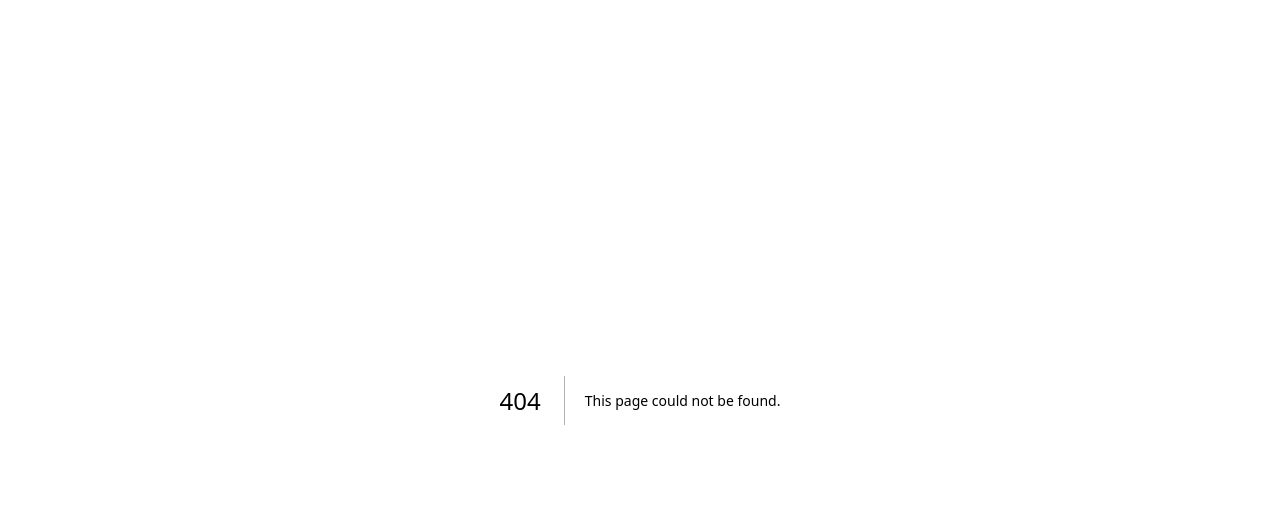
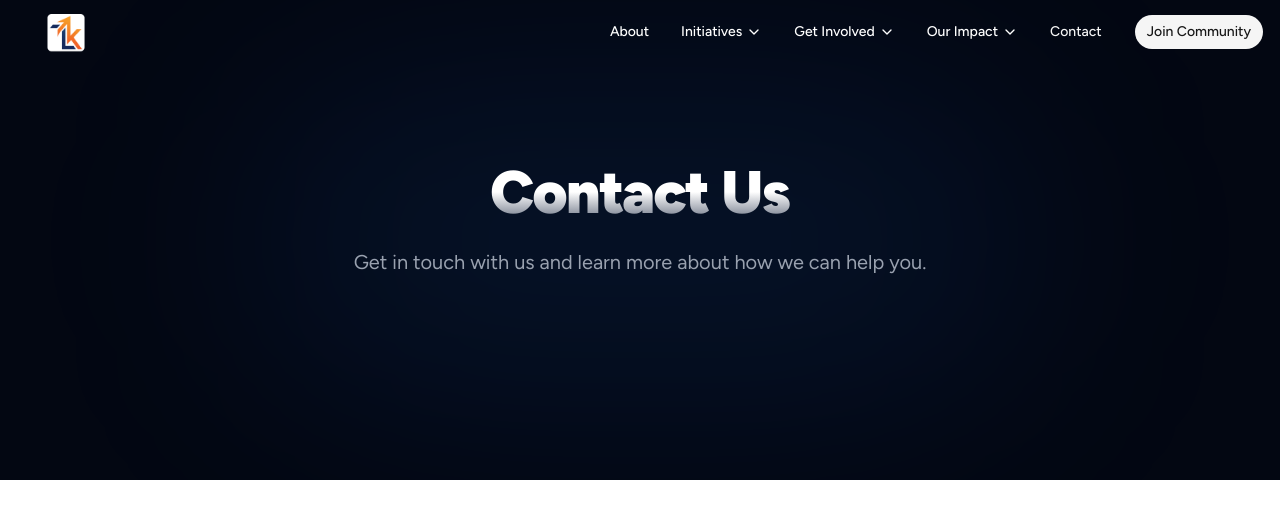
Before and after one commit to Thrive-Link/thrivelink, a Next.js app: page /contact in a window 1280 px wide. Before the commit this address had no page. Shown: the top 518 px of the page. Built offline with nearby package versions, Linux system fonts and the light colour scheme.

Commit message:
feat: Update About page function name and enhance SectionHero component styling; add Contact and Volunteer pages

```diff
--- a/app/about/page.tsx
+++ b/app/about/page.tsx
@@ -1,7 +1,7 @@
 import SectionHero from "@/components/SectionHero";
 
 
-export default function page() {
+export default function About() {
   return (
     <div>
       <SectionHero title="About Us" description="Learn more about our company and mission." />
--- /dev/null
+++ b/app/contact/page.tsx
@@ -0,0 +1,10 @@
+import SectionHero from "@/components/SectionHero";
+
+
+export default function Contact() {
+  return (
+    <div>
+      <SectionHero title="Contact Us" description="Get in touch with us and learn more about how we can help you." />
+    </div>
+  )
+}
--- /dev/null
+++ b/app/volunteer/page.tsx
@@ -0,0 +1,10 @@
+import SectionHero from "@/components/SectionHero";
+
+
+export default function Volunteer() {
+  return (
+    <div>
+      <SectionHero title="Volunteer" description="Join our team and make a difference in the lives of others." />
+    </div>
+  )
+}
--- a/components/Navbar.tsx
+++ b/components/Navbar.tsx
@@ -14,7 +14,7 @@ type NavLink = {
   dropdown?: { name: string; href: string }[];
 };
 
-const navLinks = [
+const navLinks: NavLink[] = [
   { name: "About", href: "/about" },
   {
     name: "Initiatives", // Captures Programs, Events, Resources
--- a/components/SectionHero.tsx
+++ b/components/SectionHero.tsx
@@ -25,26 +25,38 @@ export default function SectionHero({
   };
 
 return (
-    <section className="relative bg-gray-900 text-white py-20">
-      <div className="relative z-30 w-full">
+  <section className="relative min-h-[60vh] flex flex-col items-center justify-center overflow-hidden bg-gray-950 text-white px-6">
+    {/* Background Glows */}
+    <div className="absolute inset-0 z-0">
+      <div className="absolute top-1/2 left-1/2 -translate-x-1/2 -translate-y-1/2 w-[60%] h-[60%] rounded-full bg-blue-500/10 blur-[120px]" />
+    </div>
+
+    <div className="absolute top-0 w-full z-30">
       <Navbar />
     </div>
+
     <motion.div
       variants={container}
       initial="hidden"
       animate="show"
-        className="container mx-auto px-4"
+      className="relative z-10 flex flex-col items-center text-center"
     >
       <motion.h1
         variants={item}
-          className="text-4xl md:text-5xl font-bold mb-4"
+        className="text-5xl md:text-6xl font-black tracking-tight mb-6 bg-clip-text text-transparent bg-gradient-to-b from-white via-white to-gray-500"
       >
         {title}
       </motion.h1>
-        <motion.p variants={item} className="text-lg md:text-xl mb-8">
+
+      <motion.p
+        variants={item}
+        className="text-lg md:text-xl text-gray-400 mb-10 max-w-2xl leading-relaxed"
+      >
         {description}
       </motion.p>
     </motion.div>
   </section>
 );
+
+
 }
```
Lines whose indentation alone changed are shown as unchanged.
